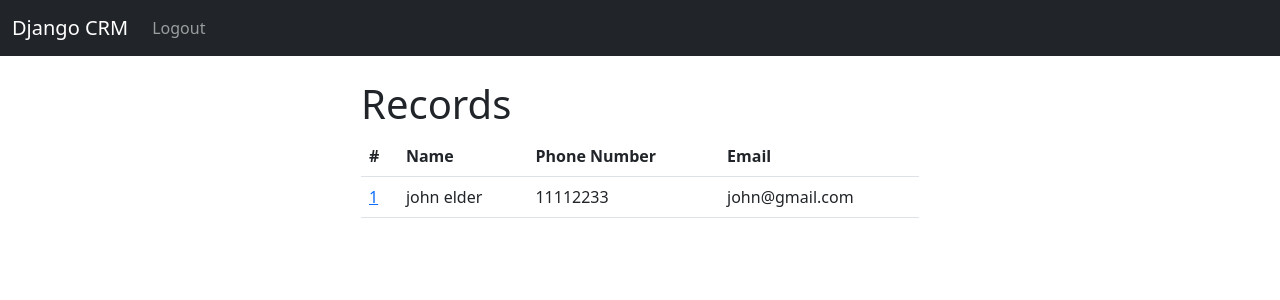
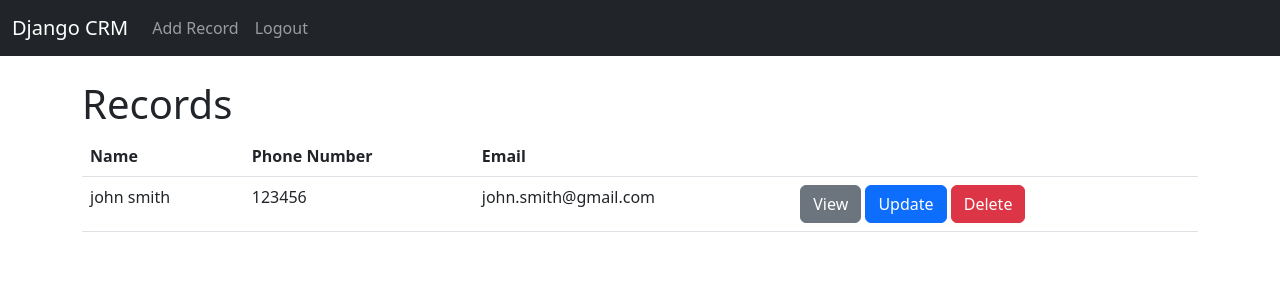
Before and after one commit to Gunnar50/Django-CRM, a Django app: page / in a window 1280 px wide. Shown: the top 300 px of the page. Run offline with Django 4.2, Linux system fonts and the light colour scheme; the first user in the database is signed in; data comes from the database, SQL or seed files in the repository.

Commit message:
Final Project

```diff
--- a/website/templates/base.html
+++ b/website/templates/base.html
@@ -7,6 +7,7 @@
     <link href="https://cdn.jsdelivr.net/npm/bootstrap@5.3.0/dist/css/bootstrap.min.css" rel="stylesheet" integrity="sha384-9ndCyUaIbzAi2FUVXJi0CjmCapSmO7SnpJef0486qhLnuZ2cdeRhO02iuK6FUUVM" crossorigin="anonymous">
   </head>
   <body>
+    <style>ul.errorlist {display: none;}</style>
     {% include "navbar.html" %}
 
     <div class="container">
--- a/website/templates/home.html
+++ b/website/templates/home.html
@@ -2,7 +2,7 @@
 
 {% block content %}
 
-<div class="col-md-6 offset-md-3">
+
 
     {% if user.is_authenticated %}
 
@@ -12,20 +12,25 @@
             <table class="table table-hover">
                 <thead>
                     <tr>
-                        <th scope="col">#</th>
                         <th scope="col">Name</th>
                         <th scope="col">Phone Number</th>
                         <th scope="col">Email</th>
+                        <th scope="col"></th>
+
                     </tr>
                 </thead>
                 <tbody>
             {% for record in records %}
 
                     <tr>
-                        <td><a href="{% url 'record' record.id %}">{{record.id}}</a></td>
                         <td>{{record.first_name}} {{record.last_name}}</td>
                         <td>{{record.phone_number}}</td>
                         <td>{{record.email}}</td>
+                        <td>
+                            <a href="{% url 'record' record.id %}" class="btn btn-secondary">View</a>
+                            <a href="{% url 'update' record.id %}" class="btn btn-primary">Update</a>
+                            <a href="{% url 'delete' record.id %}" class="btn btn-danger">Delete</a>
+                        </td>
                     </tr>
 
             {% endfor %}
--- a/website/templates/navbar.html
+++ b/website/templates/navbar.html
@@ -8,6 +8,10 @@
       <ul class="navbar-nav me-auto mb-2 mb-lg-0">
 
         {% if user.is_authenticated %}
+          <li class="nav-item">
+            <a class="nav-link" href="{% url 'add' %}">Add Record</a>
+          </li>
+
           <li class="nav-item">
             <a class="nav-link" href="{% url 'logout' %}">Logout</a>
           </li>
--- a/website/templates/register.html
+++ b/website/templates/register.html
@@ -23,7 +23,7 @@
 	{{ form.as_p }}
 
 	<br/>
-	  <button type="submit" class="btn btn-secondary">Register</button>
+	  <button type="submit" class="btn btn-primary">Register</button>
 	</form>
 
 
--- a/website/urls.py
+++ b/website/urls.py
@@ -7,5 +7,7 @@ urlpatterns = [
     path("register/", views.register_user, name="register"),
     path("record/<int:pk>", views.customer_record, name="record"),
     path("delete/<int:pk>", views.delete_record, name="delete"),
+    path("update/<int:pk>", views.update_record, name="update"),
+    path("add_record/", views.add_record, name="add"),
 
 ]
--- a/website/views.py
+++ b/website/views.py
@@ -1,7 +1,7 @@
 from django.shortcuts import render, redirect
 from django.contrib.auth import authenticate, login, logout
 from django.contrib import messages
-from .forms import SignUpForm
+from .forms import SignUpForm, AddRecordForm
 from .models import Record
 
 
@@ -56,8 +56,6 @@ def register_user(request):
 def customer_record(request, pk):
     if request.user.is_authenticated:
         customer_record = Record.objects.get(id=pk)
-
-
         return render(request, "record.html", {"customer_record": customer_record})
 
     else:
@@ -74,3 +72,30 @@ def delete_record(request, pk):
     else:
         messages.success(request, "You must be logged in")
         return redirect("home")
+
+def add_record(request):
+    if request.user.is_authenticated:
+        form = AddRecordForm(request.POST)
+        if request.method == "POST":
+            if form.is_valid():
+                form.save()
+                messages.success(request, "You have successfully added a new record!")
+                return redirect("home")
+        return render(request, "add.html", {"form": form})
+
+    else:
+        messages.success(request, "You must be logged in")
+        return redirect("home")
+
+def update_record(request, pk):
+    if request.user.is_authenticated:
+        current_record = Record.objects.get(id=pk)
+        form = AddRecordForm(request.POST or None, instance=current_record)
+        if form.is_valid():
+            form.save()
+            messages.success(request, "Record updated successfully")
+            return redirect("home")
+        return render(request, "update.html", {"form": form})
+    else:
+        messages.success(request, "You must be logged in")
+        return redirect("home")
```
Also changed, not shown: other parts of website/templates/home.html (+2 -1 lines), website/forms.py (+27 -15 lines), website/templates/record.html (+4 -4 lines), db.sqlite3.
